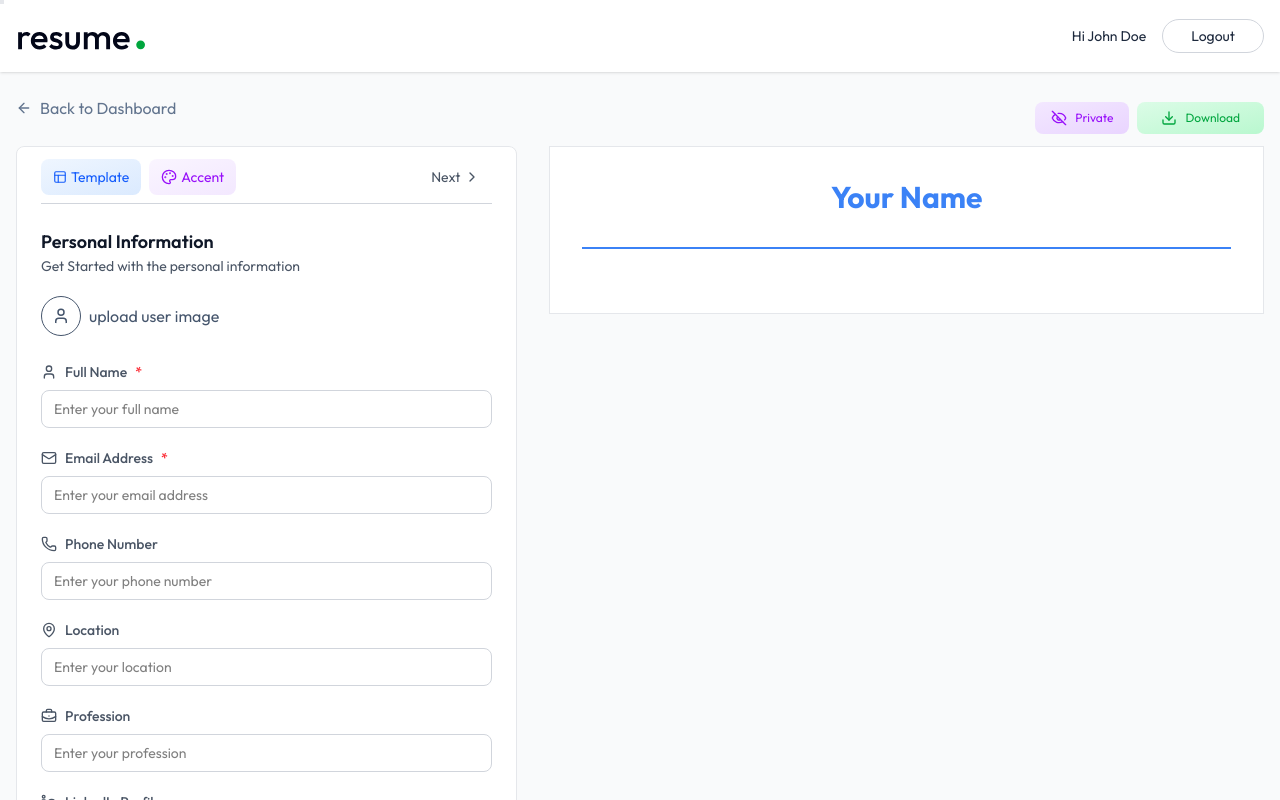
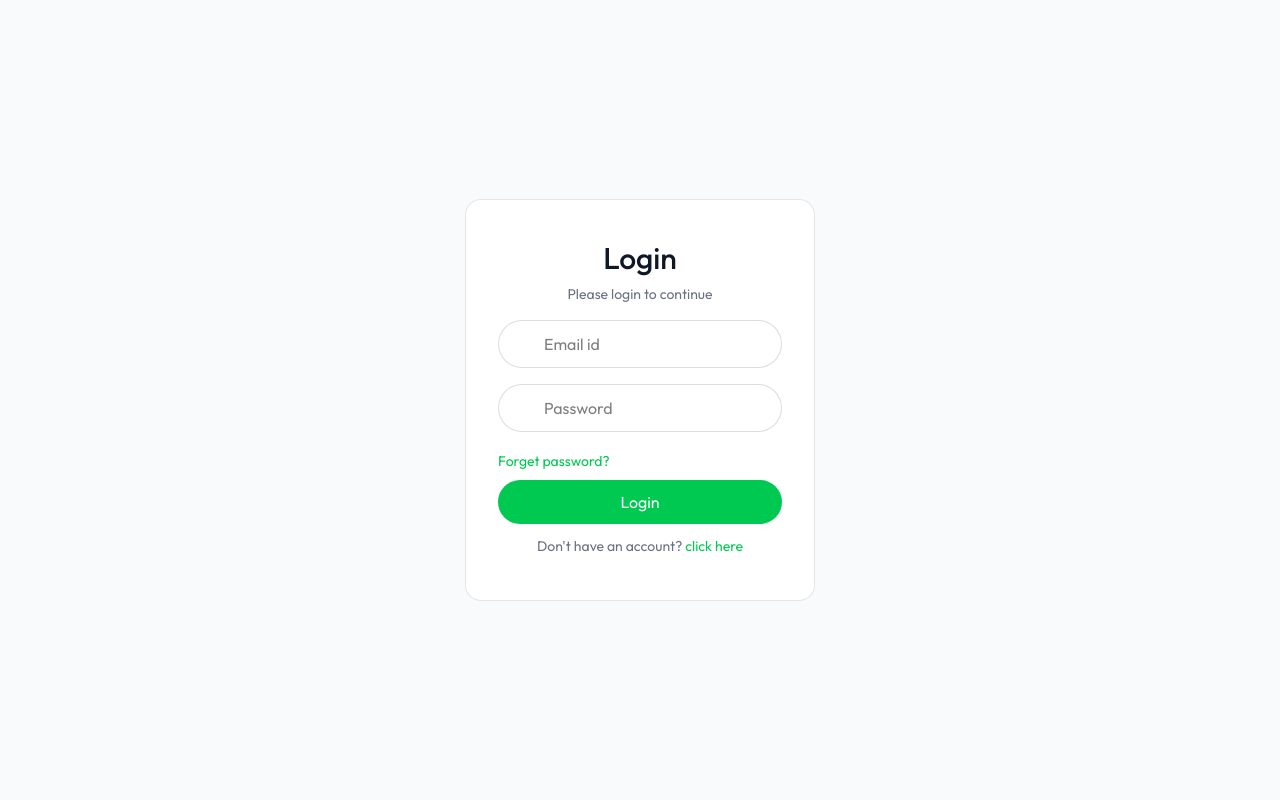
Before and after one commit to spriveen/Full-Stack-AI-Resume-Builder-App-, a React (Vite) app in the folder client/: page /app/builder/1 in a window 1280 px wide. Shown: the top 800 px of the page. Built offline with nearby package versions, Linux system fonts and the light colour scheme.

Commit message:
update loading components

```diff
--- a/client/src/App.jsx
+++ b/client/src/App.jsx
@@ -1,4 +1,4 @@
-import React from 'react'
+import React, { useEffect } from 'react'
 import { Route, Routes } from 'react-router-dom'
 import Home from './pages/Home'
 import Layout from './pages/Layout'
@@ -6,9 +6,38 @@ import Dashboard from './pages/Dashboard'
 import ResumeBuilder from './pages/ResumeBuilder'
 import Preview from './pages/Preview'
 import Login from './pages/Login'
+import { useDispatch } from 'react-redux'
+import api from './configs/api'
+import { login, setLoading } from './app/features/authSlice'
 
 
 const App = () => {
+
+ const dispatch = useDispatch()
+
+ const getUserData = async () =>{
+
+  const token = localStorage.getItem('token')
+  try {
+    if(token){
+      const {data} = await api.get('/api/users/data', {headers:{Authorization:token}})
+      if(data.user){
+        dispatch(login({token, user:data.user}))
+      }
+      dispatch(setLoading(false))
+    }else{
+       dispatch(setLoading(false))
+    }
+  } catch (error) {
+     dispatch(setLoading(false))
+     console.log(error.message)
+  }
+ }
+
+ useEffect(()=>{
+  getUserData()
+ },[])
+
   return (
     <>
        <Routes>
@@ -20,7 +49,7 @@ const App = () => {
         </Route>
 
         <Route path='view/:resumeId' element={<Preview />} />
-        <Route path='login' element={<Login />} />
+
 
        </Routes>
     </>
--- /dev/null
+++ b/client/src/app/features/authSlice.js
@@ -0,0 +1,28 @@
+import { createSlice } from "@reduxjs/toolkit";
+
+const authSlice = createSlice({
+    name: 'auth',
+    initialState:{
+       token: null,
+       user: null,
+       loading: true
+    },
+    reducers:{
+        login: (state, action)=>{
+          state.token = action.payload.token
+          state.user = action.payload.user
+        },
+        logout: (state)=>{
+          state.token = '',
+          state.user = null,
+          localStorage.removeItem('token')
+        },
+        setLoading: (state, action)=>{
+          state.loading = action.payload
+        }
+    }
+})
+
+export const {login, logout, setLoading} = authSlice.actions
+
+export default authSlice.reducer
--- a/client/src/app/store.js
+++ b/client/src/app/store.js
@@ -1,3 +1,8 @@
+import {configureStore} from '@reduxjs/toolkit'
+import authReducer from './features/authSlice'
 
-
-export const store =
+export const store = configureStore({
+    reducer : {
+        auth: authReducer
+    }
+})
--- /dev/null
+++ b/client/src/configs/api.js
@@ -0,0 +1,7 @@
+import axios from 'axios'
+
+const api = axios.create({
+    baseURL: import.meta.env.VITE_BASE_URL
+})
+
+export default api
--- a/client/src/main.jsx
+++ b/client/src/main.jsx
@@ -2,9 +2,13 @@ import { createRoot } from 'react-dom/client'
 import './index.css'
 import App from './App.jsx'
 import {BrowserRouter} from "react-router-dom"
+import { Provider } from 'react-redux'
+import {store} from './app/store.js'
 
 createRoot(document.getElementById('root')).render(
   <BrowserRouter>
-    <App />
+  <Provider store={store}>
+   <App />
+  </Provider>
   </BrowserRouter>,
 )
--- a/client/src/pages/Layout.jsx
+++ b/client/src/pages/Layout.jsx
@@ -1,15 +1,28 @@
 import React from 'react'
 import { Outlet } from 'react-router-dom'
 import Navbar from '../components/Navbar'
+import {useSelector} from 'react-redux'
+import Loader from '../components/Loader'
+import Login from './Login'
 
 const Layout = () => {
+
+  const {user, loading} = useSelector(state => state.auth)
+
+  if(loading){
+    return <Loader />
+  }
+
   return (
     <div>
-
-      <div className='min-h-screen bg-gray-50'>
+      {
+         user ? (<div className='min-h-screen bg-gray-50'>
         <Navbar />
         <Outlet />
-      </div>
+      </div>)
+      : <Login />
+      }
+
     </div>
   )
 }
```
